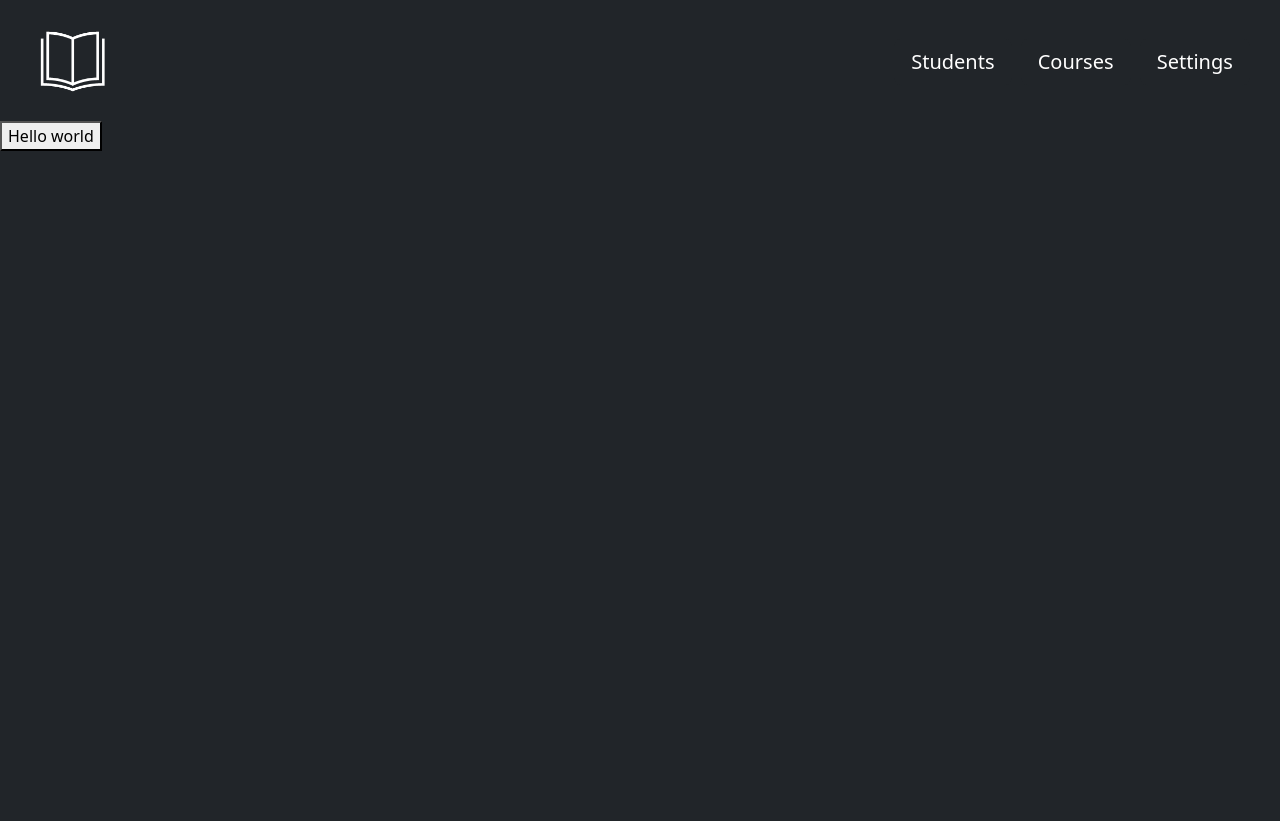
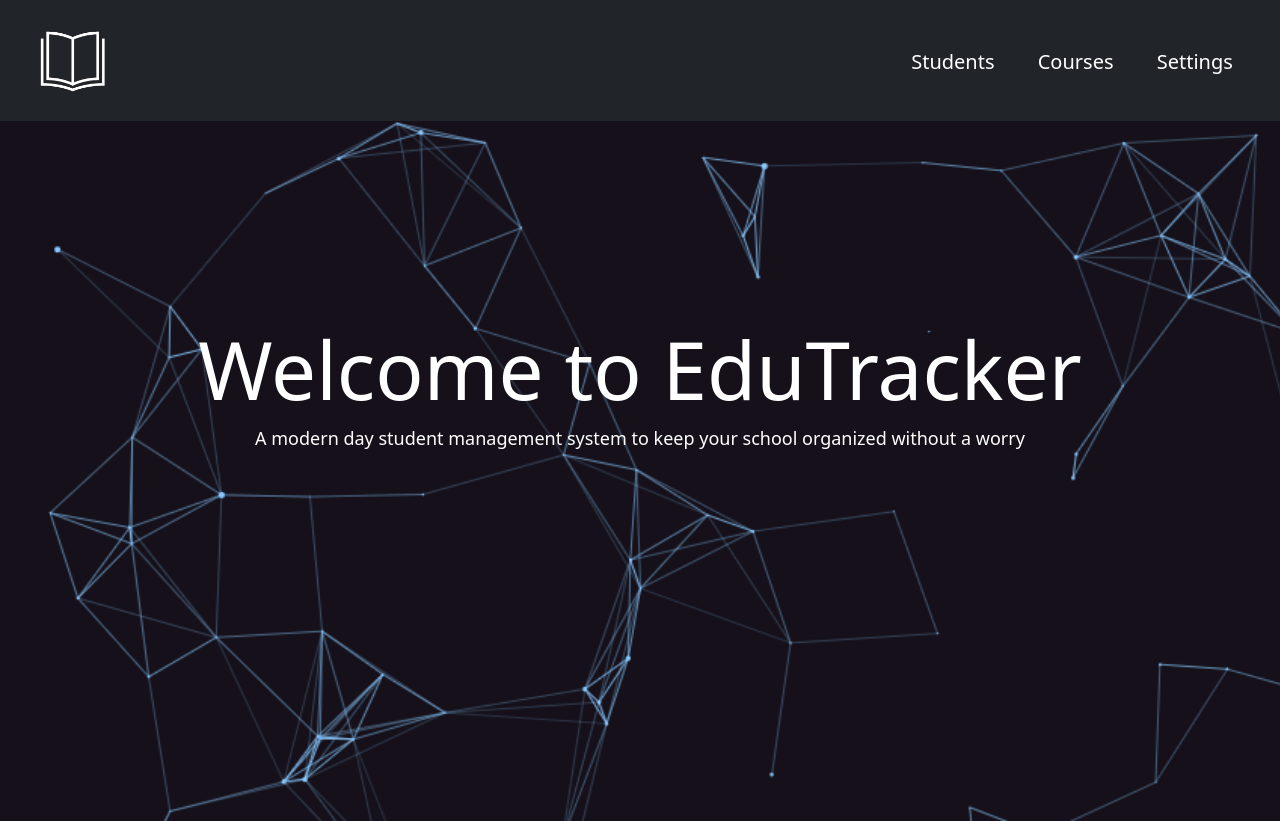
Before and after one commit to Langelozzi/school-management-system, a React (Create React App) app in the folder react-app/: page / in a window 1280 px wide. Before the commit the page ends 800 px from the top, so only its background shows below. Built offline with nearby package versions, Linux system fonts and the light colour scheme; no server answers.

Commit message:
create simple home page

```diff
--- a/react-app/src/App.js
+++ b/react-app/src/App.js
@@ -5,6 +5,7 @@ import './App.css';
 
 import Nav from './components/Nav/Nav';
 import StudentList from './components/StudentList/StudentList';
+import Home from './components/Home/Home';
 
 function App() {
     return (
@@ -12,7 +13,7 @@ function App() {
             <Nav />
             <div className='content'>
                 <Routes>
-                    <Route path='/' element={<button>Hello world</button>} />
+                    <Route path='/' element={<Home />} />
                     <Route path='/students' element={<StudentList />} />
                 </Routes>
             </div>
--- /dev/null
+++ b/react-app/src/components/Home/Home.css
@@ -0,0 +1,22 @@
+.home {
+    background-image: url('../../images/cool-background.png');
+    background-size: cover;
+    background-repeat: no-repeat;
+    height: 700px;
+}
+
+.card {
+    padding-top: 200px !important;
+    background-color: #cccccc00;
+    border: none;
+}
+
+.card-title {
+    font-size: 5rem;
+    color: #fff;
+}
+
+.card-text {
+    font-size: large;
+    color: #fff;
+}
--- /dev/null
+++ b/react-app/src/components/Home/Home.js
@@ -0,0 +1,18 @@
+import React from 'react'
+import { Card } from 'react-bootstrap'
+import './Home.css';
+
+export default function Home() {
+    return (
+        <div className='home text-center'>
+            <Card style={{ width: '70rem', margin: 'auto' }}>
+                <Card.Title>
+                    Welcome to EduTracker
+                </Card.Title>
+                <Card.Text>
+                    A modern day student management system to keep your school organized without a worry
+                </Card.Text>
+            </Card>
+        </div>
+    )
+}
```
Also changed, not shown: react-app/src/images/cool-background.png.
